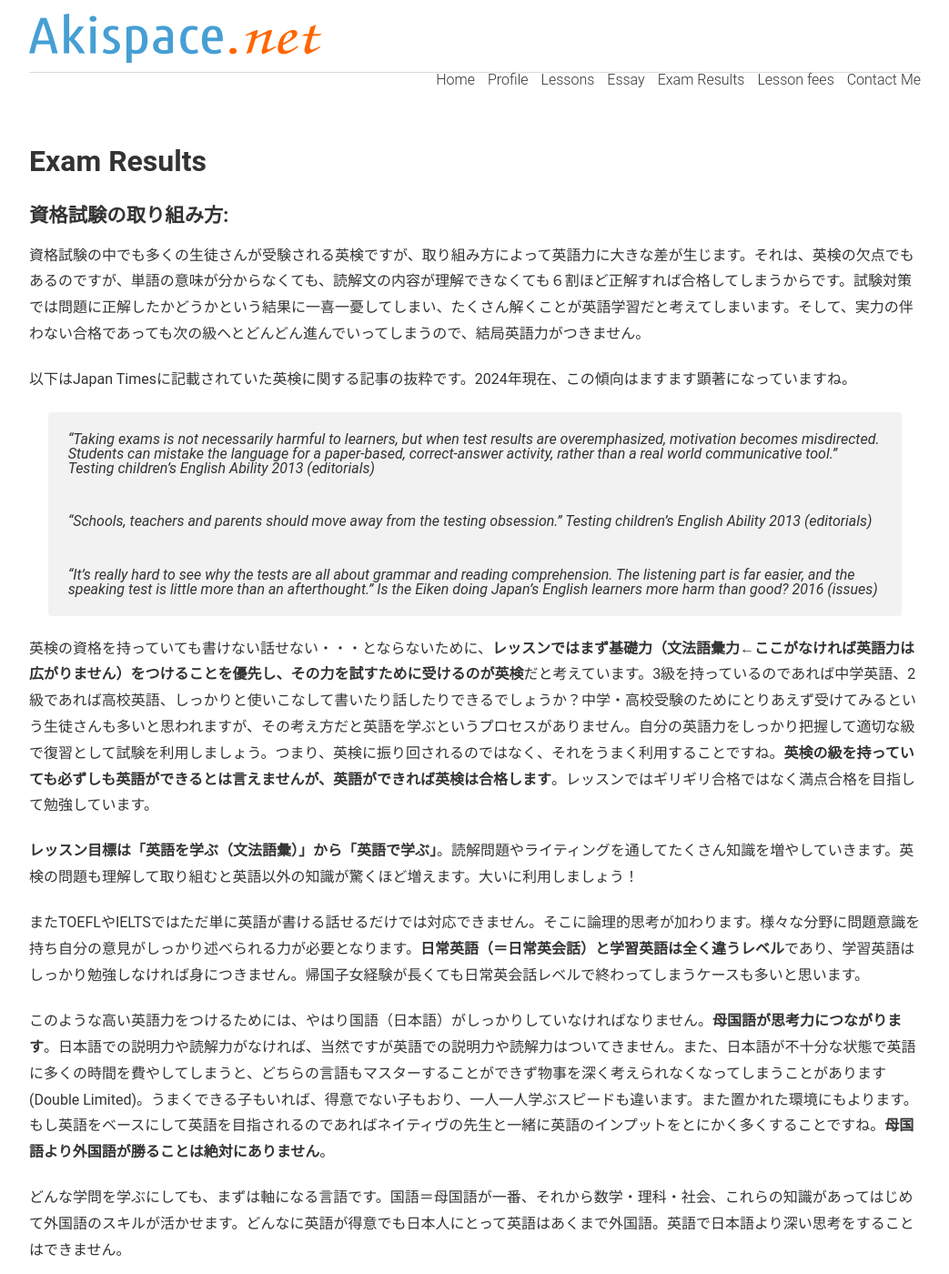
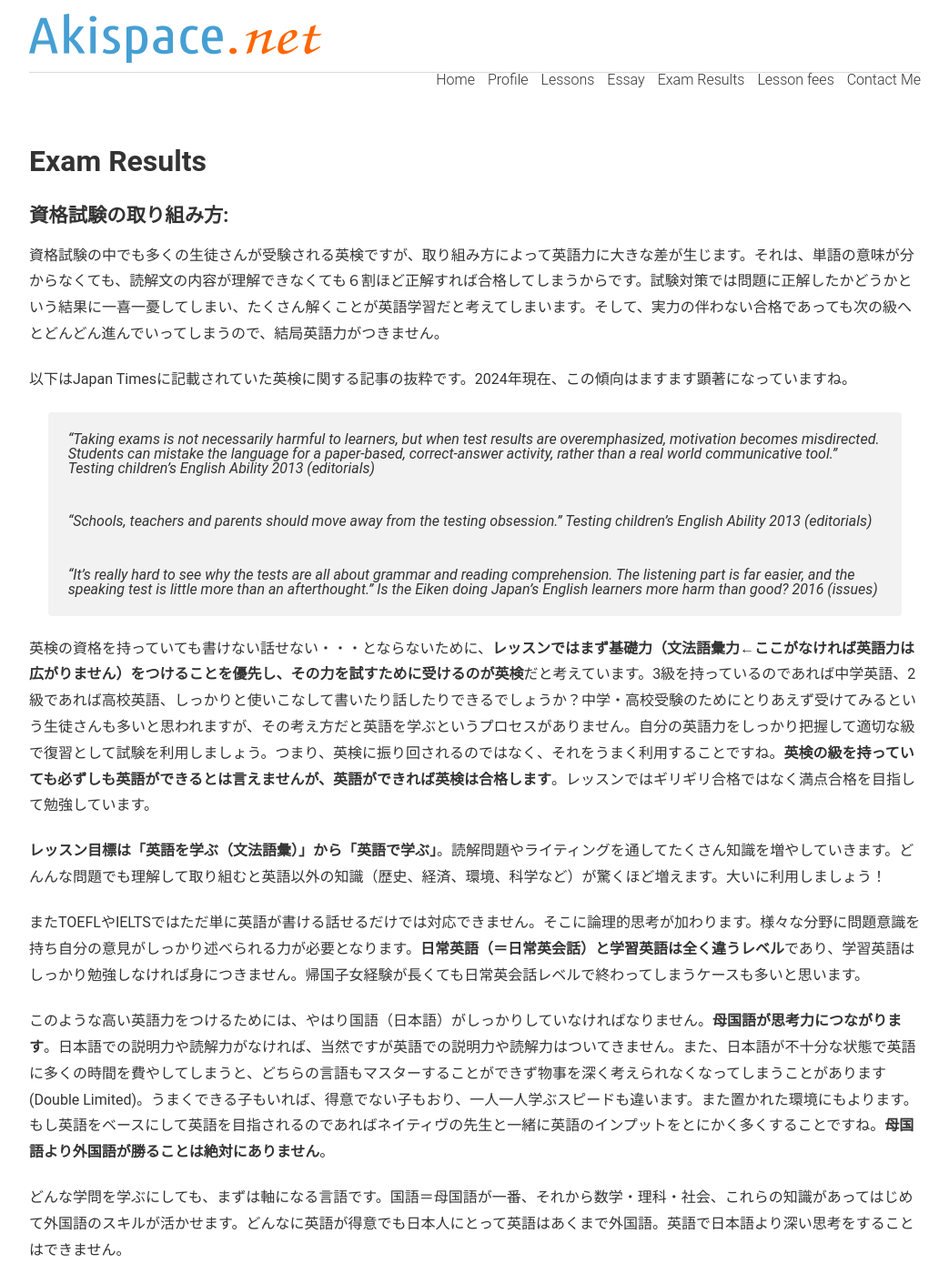
Before and after one commit to phocean/akispace, a Jekyll site: the page built from exam_results.md, in a window 1280 px wide and 1400 px high. Shown: the whole window at 91% size, without its empty margins (118-1161 px from the left). Built offline with Jekyll 4.4.1, drawn with Linux system fonts in a browser that asks for light colours.

Commit message:
Update exam_results.md

```diff
--- a/exam_results.md
+++ b/exam_results.md
@@ -10,7 +10,7 @@ description: オンライン英語家庭教師　小学生から大学生まで
 
 <h4>資格試験の取り組み方:</h4>
 
-資格試験の中でも多くの生徒さんが受験される英検ですが、取り組み方によって英語力に大きな差が生じます。それは、英検の欠点でもあるのですが、単語の意味が分からなくても、読解文の内容が理解できなくても６割ほど正解すれば合格してしまうからです。試験対策では問題に正解したかどうかという結果に一喜一憂してしまい、たくさん解くことが英語学習だと考えてしまいます。そして、実力の伴わない合格であっても次の級へとどんどん進んでいってしまうので、結局英語力がつきません。
+資格試験の中でも多くの生徒さんが受験される英検ですが、取り組み方によって英語力に大きな差が生じます。それは、単語の意味が分からなくても、読解文の内容が理解できなくても６割ほど正解すれば合格してしまうからです。試験対策では問題に正解したかどうかという結果に一喜一憂してしまい、たくさん解くことが英語学習だと考えてしまいます。そして、実力の伴わない合格であっても次の級へとどんどん進んでいってしまうので、結局英語力がつきません。
 
 以下はJapan Timesに記載されていた英検に関する記事の抜粋です。2024年現在、この傾向はますます顕著になっていますね。
 
@@ -22,7 +22,7 @@ description: オンライン英語家庭教師　小学生から大学生まで
 
 英検の資格を持っていても書けない話せない・・・とならないために、<strong>レッスンではまず基礎力（文法語彙力←ここがなければ英語力は広がりません）をつけることを優先し、その力を試すために受けるのが英検</strong>だと考えています。3級を持っているのであれば中学英語、2級であれば高校英語、しっかりと使いこなして書いたり話したりできるでしょうか？中学・高校受験のためにとりあえず受けてみるという生徒さんも多いと思われますが、その考え方だと英語を学ぶというプロセスがありません。自分の英語力をしっかり把握して適切な級で復習として試験を利用しましょう。つまり、英検に振り回されるのではなく、それをうまく利用することですね。**英検の級を持っていても必ずしも英語ができるとは言えませんが、英語ができれば英検は合格します**。レッスンではギリギリ合格ではなく満点合格を目指して勉強しています。
 
-**レッスン目標は「英語を学ぶ（文法語彙）」から「英語で学ぶ」**。読解問題やライティングを通してたくさん知識を増やしていきます。英検の問題も理解して取り組むと英語以外の知識が驚くほど増えます。大いに利用しましょう！
+**レッスン目標は「英語を学ぶ（文法語彙）」から「英語で学ぶ」**。読解問題やライティングを通してたくさん知識を増やしていきます。どんんな問題でも理解して取り組むと英語以外の知識（歴史、経済、環境、科学など）が驚くほど増えます。大いに利用しましょう！
 
 またTOEFLやIELTSではただ単に英語が書ける話せるだけでは対応できません。そこに論理的思考が加わります。様々な分野に問題意識を持ち自分の意見がしっかり述べられる力が必要となります。**日常英語（＝日常英会話）と学習英語は全く違うレベル**であり、学習英語はしっかり勉強しなければ身につきません。帰国子女経験が長くても日常英会話レベルで終わってしまうケースも多いと思います。
 
```
